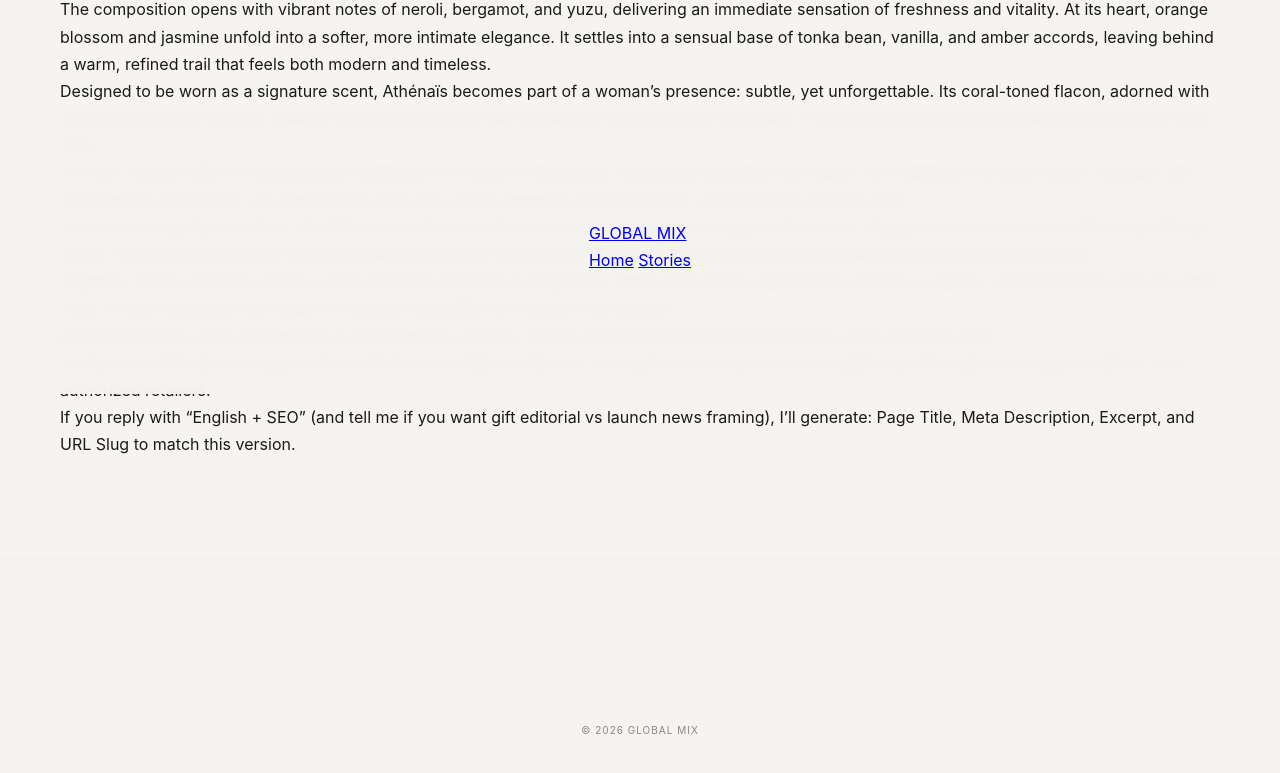
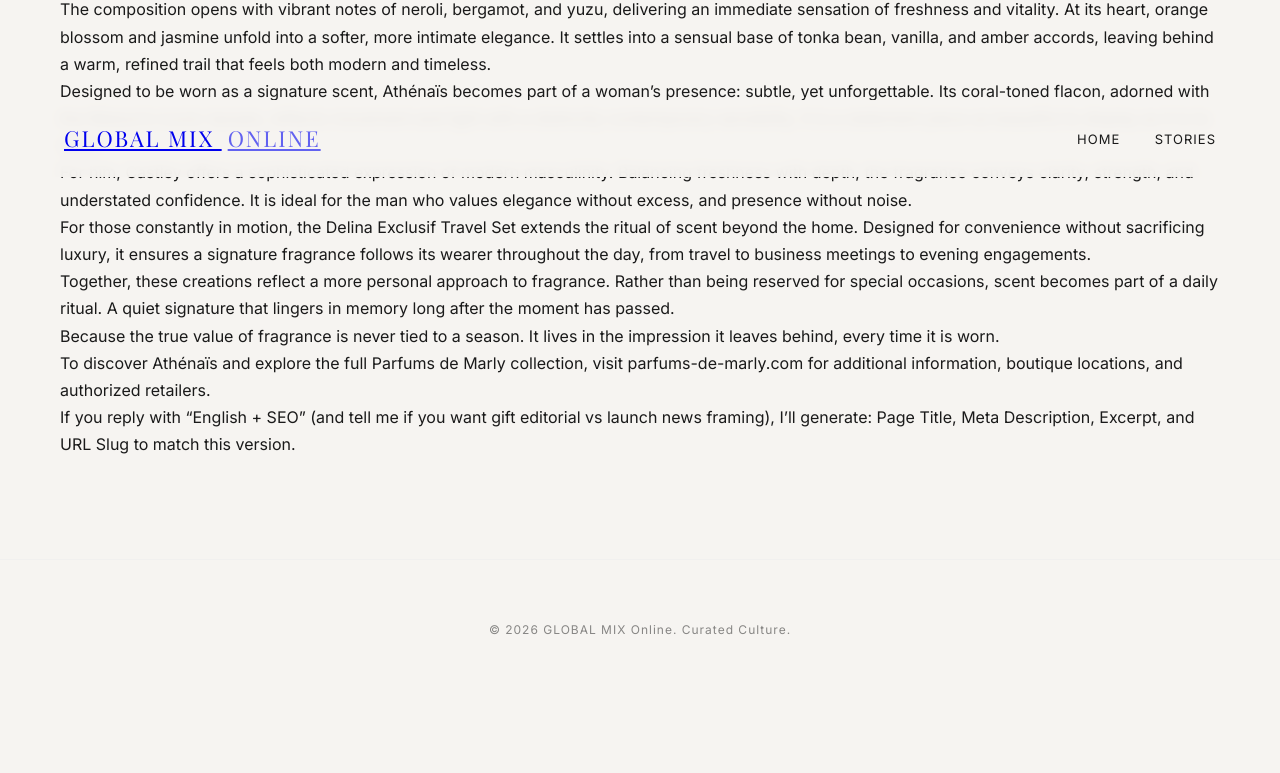
Before and after one commit to GLOBAL-MIX/globalmix-online, a Jekyll site: the page built from _posts/2026-02-18-parfums-de-marly.md, in a window 1280 px wide and 900 px high, scrolled down 1543 px. Shown: the top 773 px of the window. Built offline with Jekyll 4.4.1, drawn with Linux system fonts in a browser that asks for light colours; some web fonts are replaced; after the commit the page ends 2243 px from its top, so only the background shows below that.

Commit message:
Refactor default layout with updated header and footer

```diff
--- a/_layouts/default.html
+++ b/_layouts/default.html
@@ -4,17 +4,18 @@
     <meta charset="UTF-8">
     <meta name="viewport" content="width=device-width, initial-scale=1.0">
     <title>{{ page.title }} | GLOBAL MIX</title>
-    <link rel="stylesheet" href="{{ '/css/styles.css' | relative_url }}">
+    <link rel="stylesheet" href="/css/styles.css">
+    <link rel="preconnect" href="https://fonts.googleapis.com">
+    <link rel="preconnect" href="https://fonts.gstatic.com" crossorigin>
+    <link href="https://fonts.googleapis.com/css2?family=Inter:wght@300;400;500&family=Playfair+Display:ital,wght@0,400;0,600;1,400&display=swap" rel="stylesheet">
 </head>
 <body>
     <header class="site-header">
-        <div class="container">
-            <a class="site-logo" href="/">GLOBAL MIX</a>
-            <nav class="site-nav">
-                <a href="/">Home</a>
-                <a href="/stories/">Stories</a>
-            </nav>
-        </div>
+        <a class="logo" href="/">GLOBAL MIX <span>Online</span></a>
+        <nav class="nav">
+            <a href="/">Home</a>
+            <a href="/stories/">Stories</a>
+        </nav>
     </header>
 
     <main>
@@ -22,9 +23,7 @@
     </main>
 
     <footer class="site-footer">
-        <div class="container">
-            <small>&copy; 2026 GLOBAL MIX</small>
-        </div>
+        <p>&copy; 2026 GLOBAL MIX Online. Curated Culture.</p>
     </footer>
 </body>
 </html>
```
